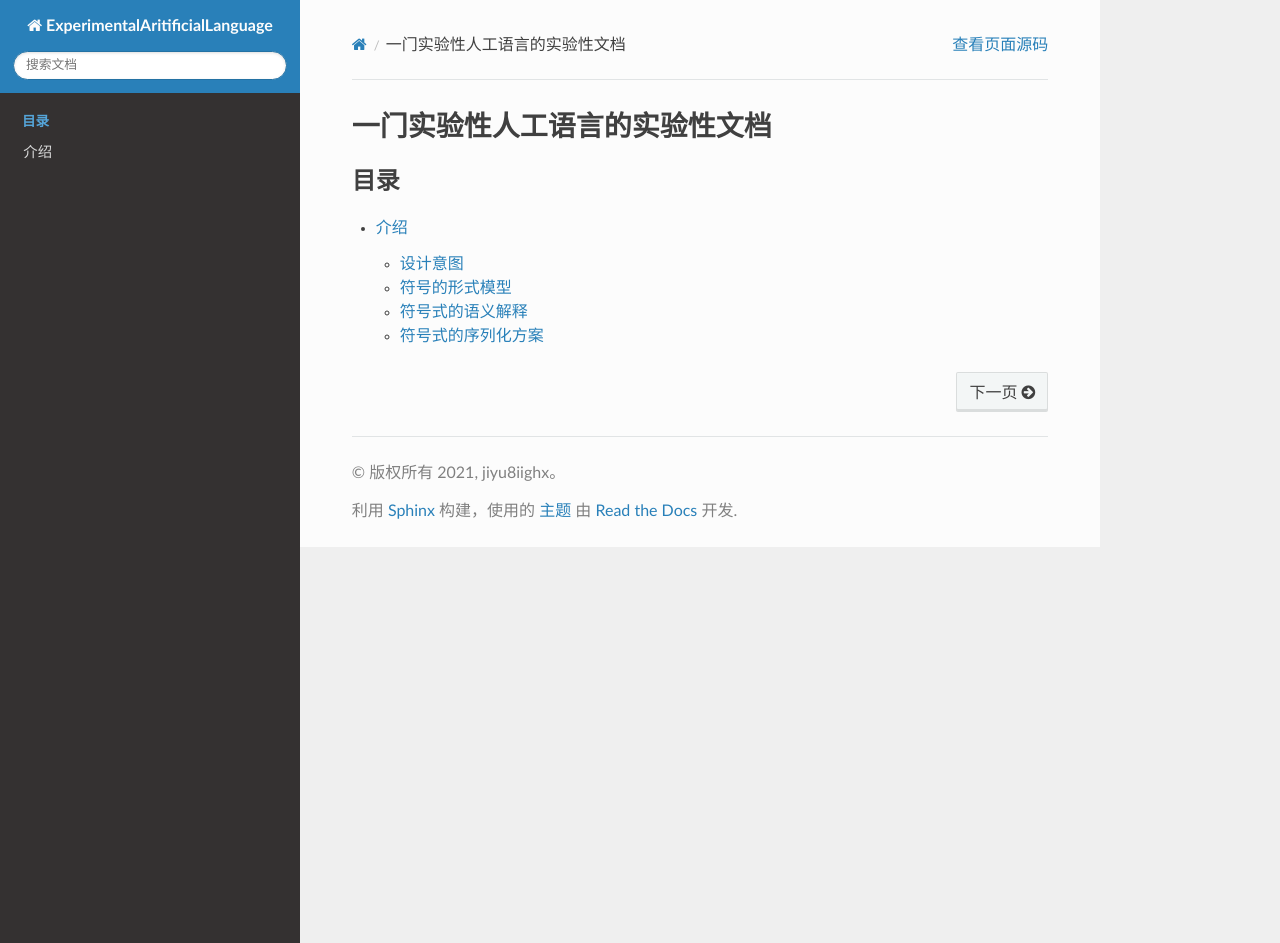
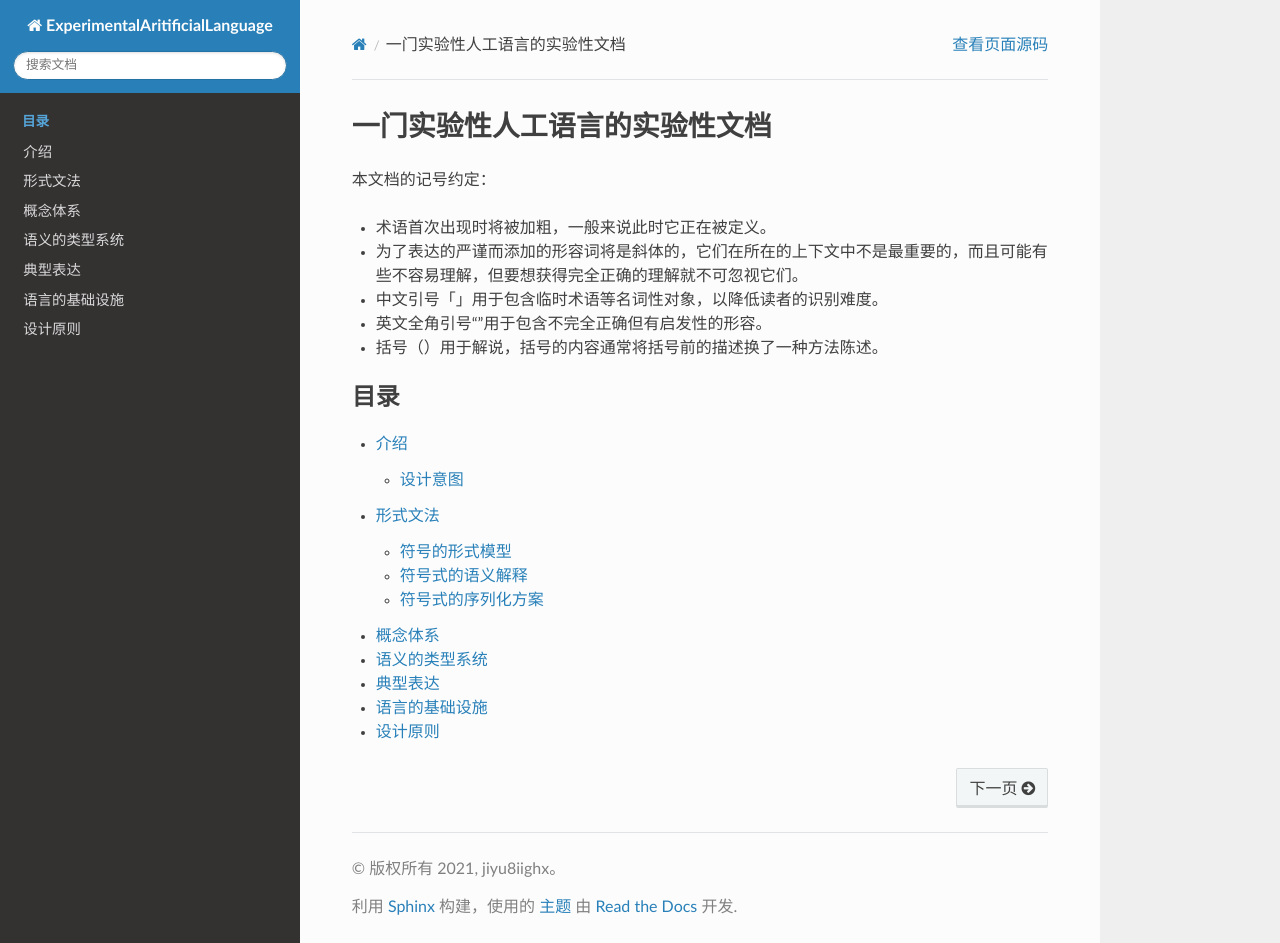
Before and after one commit to jiyu8iighx/rtfdEAL, a Sphinx documentation site: the page built from source/index.rst, in a window 1280 px wide and 943 px high. Built offline with Sphinx 7.4.7 and the Read the Docs theme 2.0.0, drawn with Linux system fonts in a browser that asks for light colours.

Commit message:
submit 1

```diff
--- /dev/null
+++ b/source/2 ConceptSystem.rst
@@ -0,0 +1,3 @@
+================
+概念体系
+================
--- /dev/null
+++ b/source/3 SemanticTypeSystem.rst
@@ -0,0 +1,3 @@
+================
+语义的类型系统
+================
--- /dev/null
+++ b/source/4 TypicalExpression.rst
@@ -0,0 +1,3 @@
+================
+典型表达
+================
--- /dev/null
+++ b/source/5 Infrastructure.rst
@@ -0,0 +1,3 @@
+================
+语言的基础设施
+================
--- /dev/null
+++ b/source/6 DesignPrinciple.rst
@@ -0,0 +1,6 @@
+================
+设计原则
+================
+概念分析原则、命名原则、分类原则
+
+推荐原则、表达原则
--- a/source/index.rst
+++ b/source/index.rst
@@ -6,6 +6,15 @@
 一门实验性人工语言的实验性文档
 ===========================================================
 
+本文档的记号约定：
+
+* 术语首次出现时将被加粗，一般来说此时它正在被定义。
+* 为了表达的严谨而添加的形容词将是斜体的，它们在所在的上下文中不是最重要的，而且可能有些不容易理解，但要想获得完全正确的理解就不可忽视它们。
+* 中文引号「」用于包含临时术语等名词性对象，以降低读者的识别难度。
+* 英文全角引号“”用于包含不完全正确但有启发性的形容。
+* 括号（）用于解说，括号的内容通常将括号前的描述换了一种方法陈述。
+
+
 .. toctree::
     :maxdepth: 2
     :caption: 目录
```
Also changed, not shown: source/0 Introduction.rst (added, +54 -0 lines), source/1 Syntax.rst (renamed from source/1 Introduction.rst, +10 -70 lines).
